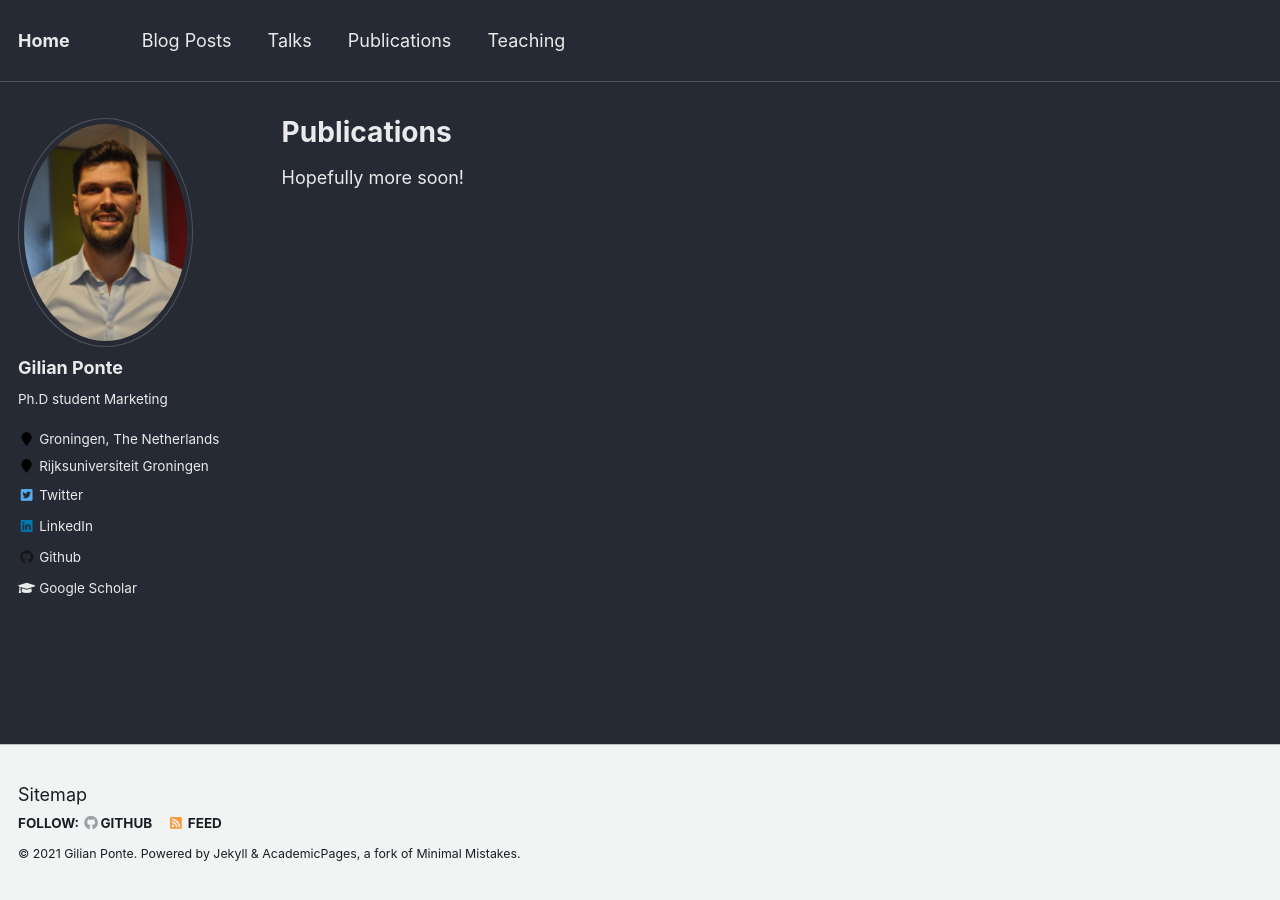
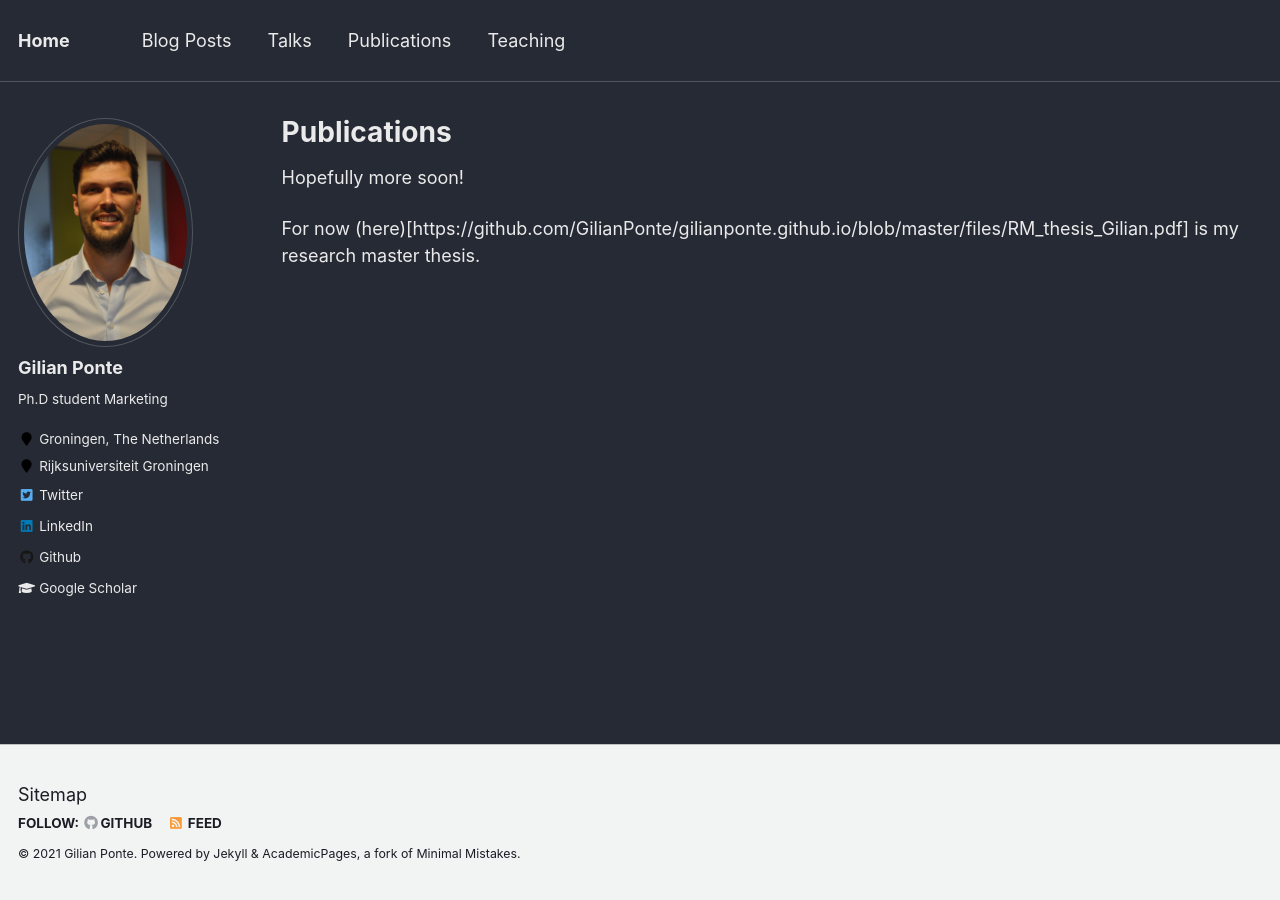
Before and after one commit to GilianPonte/gilianponte.github.io, a Jekyll site: the page built from _pages/publications.md, in a window 1280 px wide. Built offline with Jekyll 4.4.1, drawn with Linux system fonts in a browser that asks for light colours.

Commit message:
Update publications.md

```diff
--- a/_pages/publications.md
+++ b/_pages/publications.md
@@ -6,6 +6,8 @@ author_profile: true
 ---
 
 Hopefully more soon!
+
+For now (here)[https://github.com/GilianPonte/gilianponte.github.io/blob/master/files/RM_thesis_Gilian.pdf] is my research master thesis.
 
 {% if author.googlescholar %}
   You can also find my articles on <u><a href="{{author.googlescholar}}">my Google Scholar profile</a>.</u>
```
